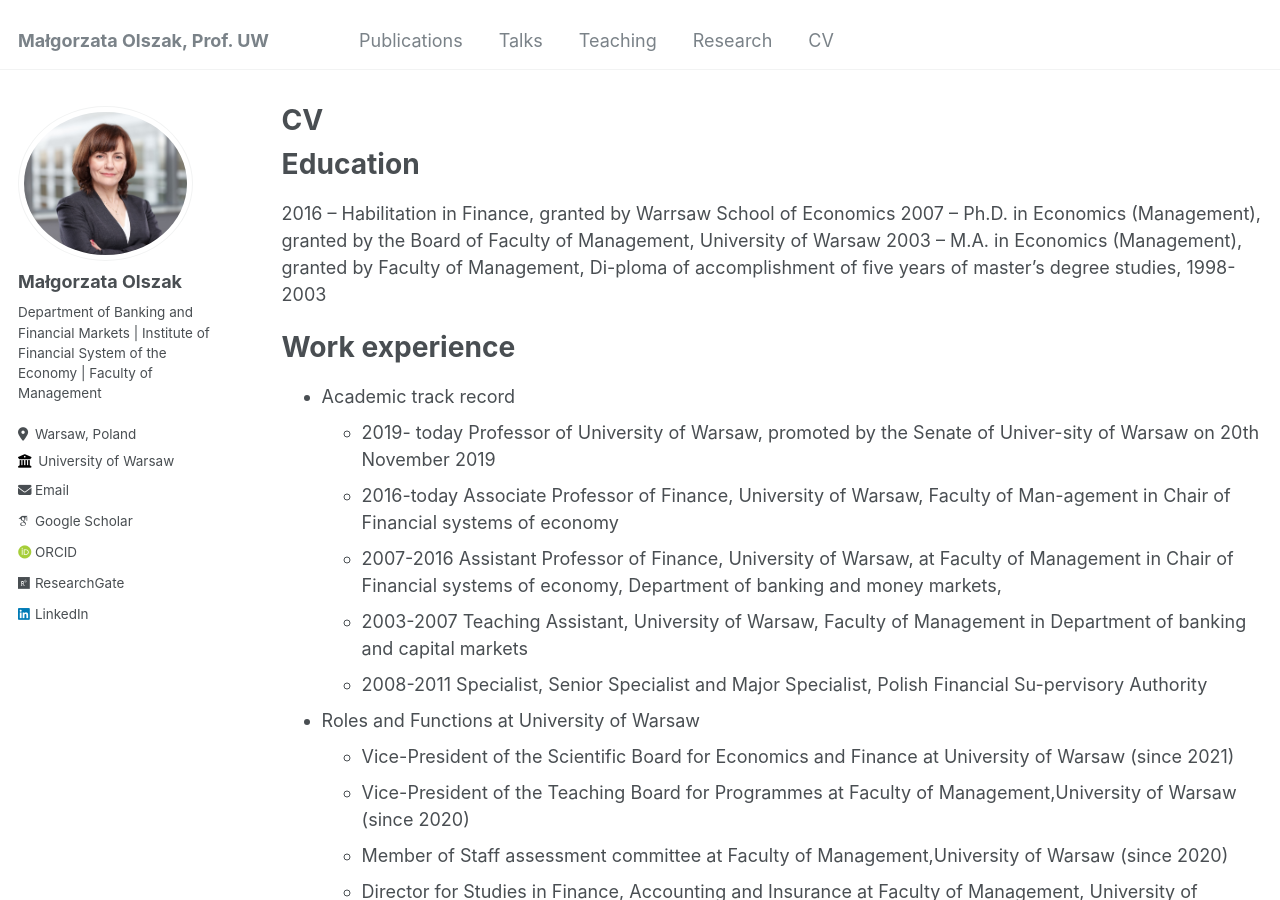
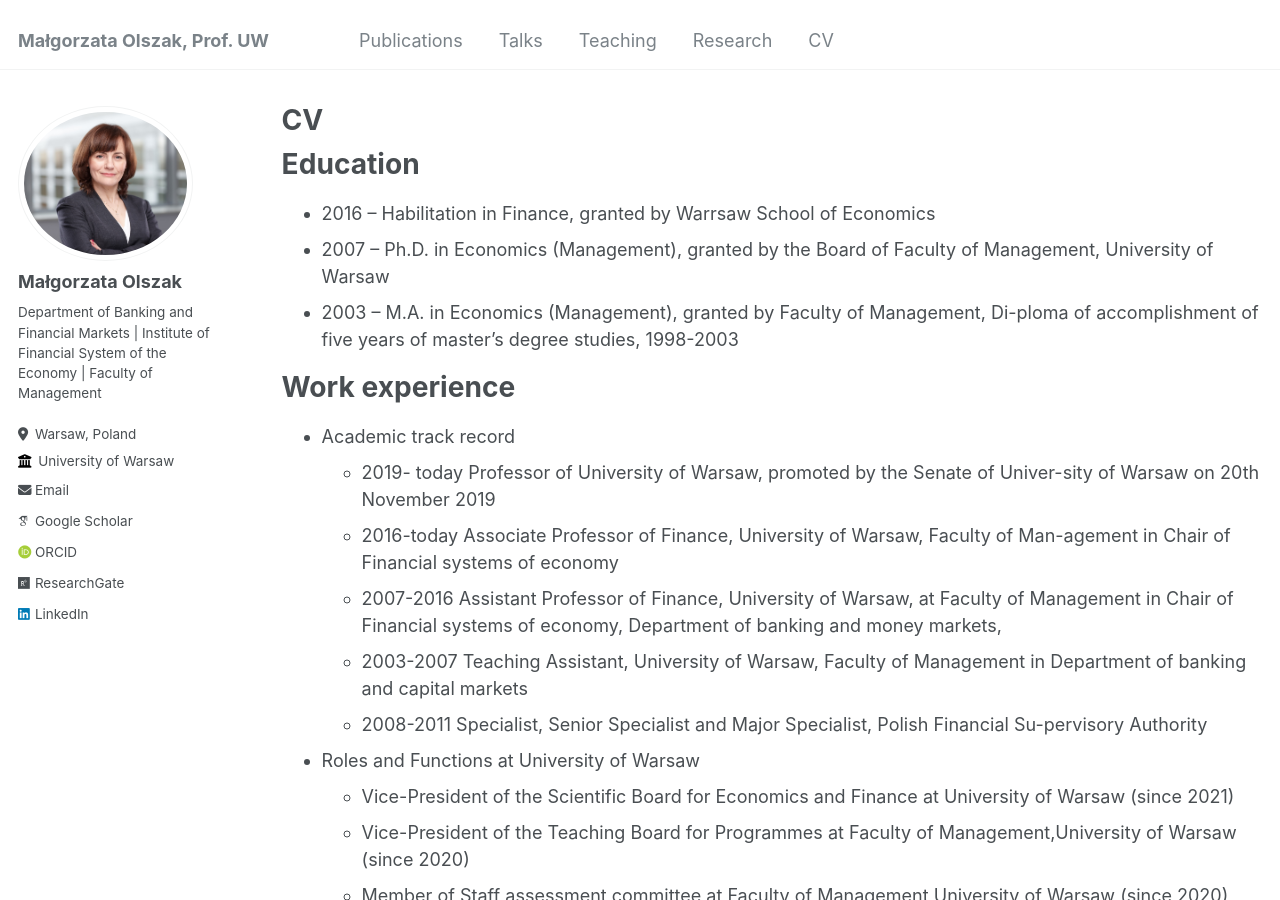
Before and after one commit to ma-olszak/ma-olszak.github.io, a Jekyll site: the page built from _pages/cv.md, in a window 1280 px wide and 900 px high. Built offline with Jekyll 4.4.1, drawn with Linux system fonts in a browser that asks for light colours; some web fonts are replaced.

Commit message:
Update cv.md

```diff
--- a/_pages/cv.md
+++ b/_pages/cv.md
@@ -11,9 +11,9 @@ redirect_from:
 
 Education
 ======
-2016 – Habilitation in Finance, granted by Warrsaw School of Economics
-2007 – Ph.D. in Economics (Management), granted by the Board of Faculty of Management, University of Warsaw
-2003 – M.A. in Economics (Management), granted by Faculty of Management, Di-ploma of accomplishment of five years of master’s degree studies, 1998-2003
+* 2016 – Habilitation in Finance, granted by Warrsaw School of Economics
+* 2007 – Ph.D. in Economics (Management), granted by the Board of Faculty of Management, University of Warsaw
+* 2003 – M.A. in Economics (Management), granted by Faculty of Management, Di-ploma of accomplishment of five years of master’s degree studies, 1998-2003
 
 
 Work experience
```
